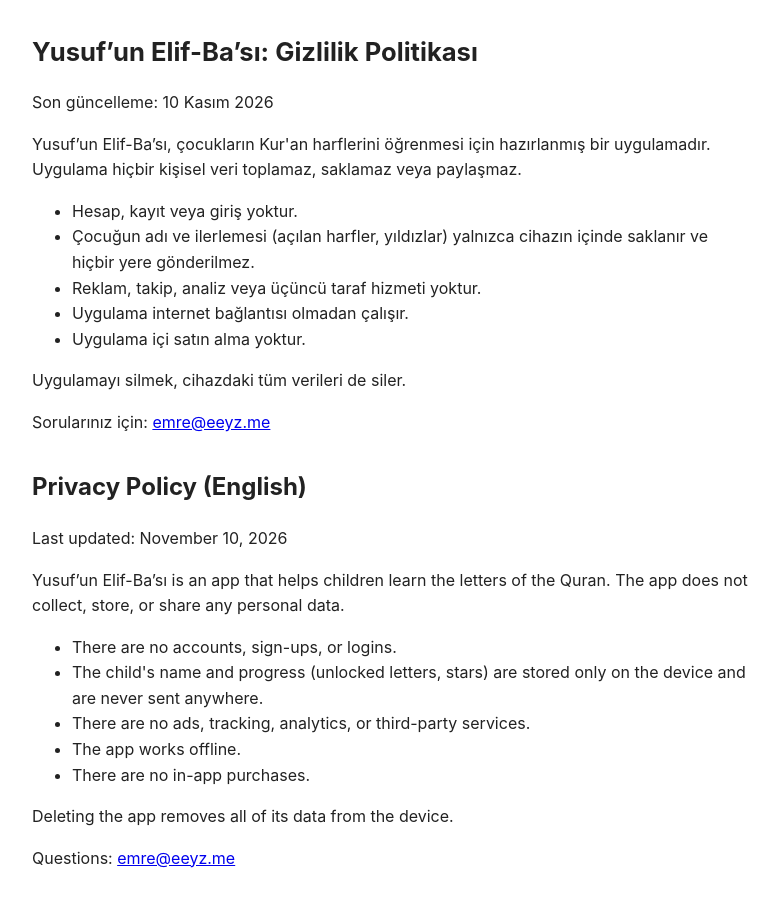
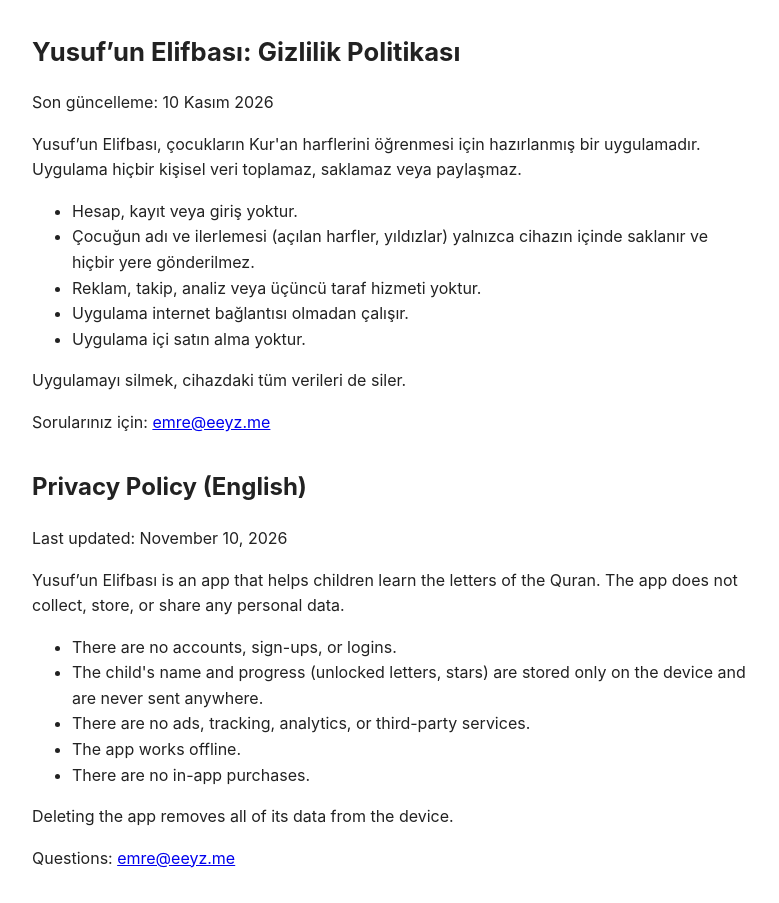
Before and after one commit to emreenesyavuz/emreenesyavuz.github.io, a plain HTML site: page elifba/privacy.html in a window 1280 px wide. Shown: the whole page, without its empty margins (248-1027 px from the left). Drawn offline with Linux system fonts and the light colour scheme.

Commit message:
Use TDK spelling Elifba and Elifbası in user-facing names
TDK writes elifba as one word, and the -sı suffix on this common noun takes no apostrophe. The support and privacy pages now use Yusuf’un Elifbası. This commit is local only and was not pushed.

```diff
--- a/elifba/privacy.html
+++ b/elifba/privacy.html
@@ -1,11 +1,11 @@
 <!doctype html>
 <html lang="tr"><head><meta charset="utf-8"><meta name="viewport" content="width=device-width,initial-scale=1">
-<title>Yusuf’un Elif-Ba’sı · Gizlilik Politikası / Privacy Policy</title>
+<title>Yusuf’un Elifbası · Gizlilik Politikası / Privacy Policy</title>
 <style>body{font-family:-apple-system,system-ui,sans-serif;max-width:720px;margin:2rem auto;padding:0 1rem;line-height:1.6;color:#222}h1{font-size:1.6rem}h2{margin-top:2rem}</style></head>
 <body>
-<h1>Yusuf’un Elif-Ba’sı: Gizlilik Politikası</h1>
+<h1>Yusuf’un Elifbası: Gizlilik Politikası</h1>
 <p>Son güncelleme: 10 Kasım 2026</p>
-<p>Yusuf’un Elif-Ba’sı, çocukların Kur'an harflerini öğrenmesi için hazırlanmış bir uygulamadır. Uygulama hiçbir kişisel veri toplamaz, saklamaz veya paylaşmaz.</p>
+<p>Yusuf’un Elifbası, çocukların Kur'an harflerini öğrenmesi için hazırlanmış bir uygulamadır. Uygulama hiçbir kişisel veri toplamaz, saklamaz veya paylaşmaz.</p>
 <ul>
 <li>Hesap, kayıt veya giriş yoktur.</li>
 <li>Çocuğun adı ve ilerlemesi (açılan harfler, yıldızlar) yalnızca cihazın içinde saklanır ve hiçbir yere gönderilmez.</li>
@@ -19,7 +19,7 @@
 <h2 lang="en">Privacy Policy (English)</h2>
 <div lang="en">
 <p>Last updated: November 10, 2026</p>
-<p>Yusuf’un Elif-Ba’sı is an app that helps children learn the letters of the Quran. The app does not collect, store, or share any personal data.</p>
+<p>Yusuf’un Elifbası is an app that helps children learn the letters of the Quran. The app does not collect, store, or share any personal data.</p>
 <ul>
 <li>There are no accounts, sign-ups, or logins.</li>
 <li>The child's name and progress (unlocked letters, stars) are stored only on the device and are never sent anywhere.</li>
```
Also changed, not shown: elifba/index.html (+2 -2 lines).
